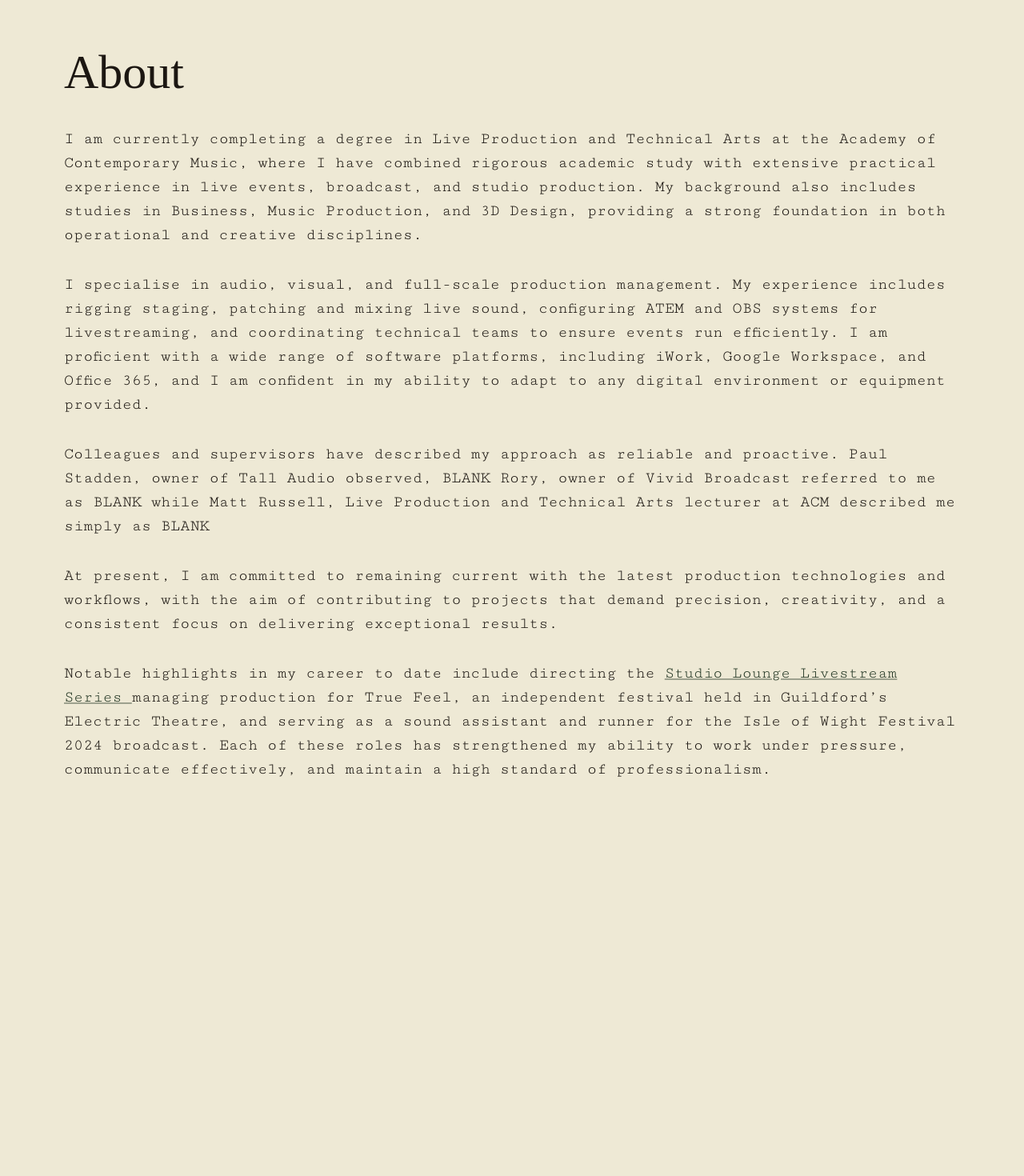
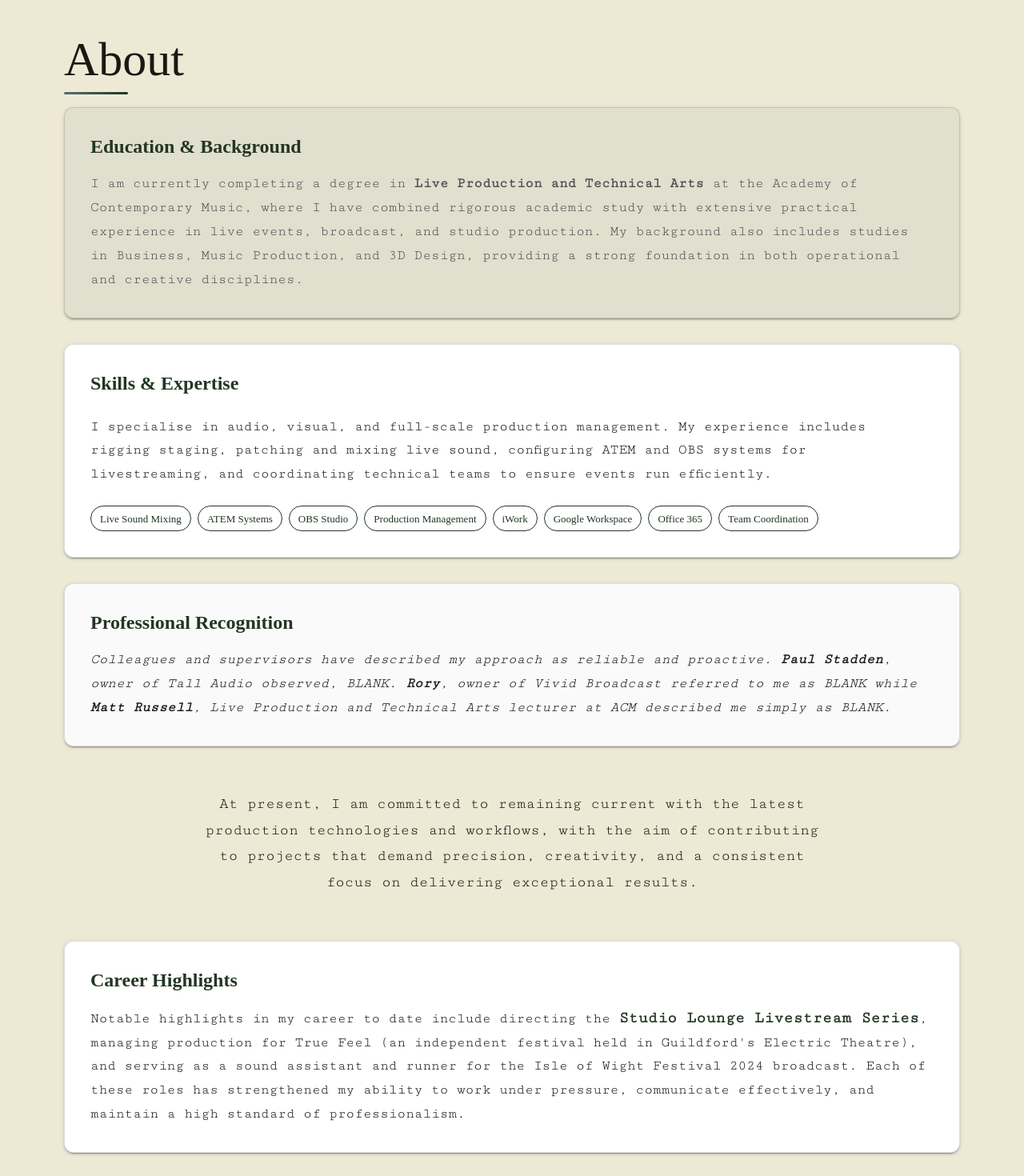
Before and after one commit to lukavr05/stan-website, a React (Vite) app: page /about in a window 1280 px wide. Shown: the part 80-1550 px from the top of the page at 80% size. Before the commit the page ends 1088 px from the top, so only its background shows below. Built offline with nearby package versions, Linux system fonts and the light colour scheme; a web font is replaced by a local one.

Commit message:
kinda updated about page

```diff
--- a/src/pages/About.jsx
+++ b/src/pages/About.jsx
@@ -1,77 +1,238 @@
-import { Box, Typography, Link } from "@mui/material";
-
+import { Box, Typography, Link, Paper, Chip, Fade } from "@mui/material";
 
 function About() {
   return (
-    <>
     <Box
       sx={{
-          paddingTop: 8,
-          marginLeft: 10,
-          marginRight: 10,
+        paddingTop: 6,
+        paddingBottom: 8,
+        marginLeft: { xs: 2, sm: 4, md: 8, lg: 10 },
+        marginRight: { xs: 2, sm: 4, md: 8, lg: 10 },
+        maxWidth: '1200px',
+        mx: 'auto'
       }}
     >
-        <Typography variant="h2">
+      {/* Header Section */}
+
+          <Typography
+            variant="h2"
+            sx={{
+              position: 'relative',
+              marginBottom: 3,
+              '&::after': {
+                content: '""',
+                position: 'absolute',
+                bottom: -8,
+                left: 0,
+                width: '80px',
+                height: '3px',
+                background: 'linear-gradient(90deg, #53716F, #233623)',
+                borderRadius: '2px',
+              }
+            }}
+          >
             About
           </Typography>
+      {/* Main Content */}
+      <Box sx={{ display: 'flex', flexDirection: 'column', gap: 4 }}>
 
-        <Typography variant="body1"
+        <Paper
+          elevation={2}
           sx={{
-            paddingTop: 4,
-            paddingBottom: 4
+            p: 4,
+            borderRadius: 3,
+            border: '1px solid',
+            borderColor: 'divider',
+            background: 'rgba(83, 113, 111, 0.08)',
           }}
         >
-          I am currently completing a degree in Live Production and Technical Arts at the Academy
-  of Contemporary Music, where I have combined rigorous academic study with extensive
+          <Typography
+            variant="h5"
+            sx={{
+              fontWeight: 600,
+              mb: 2,
+              color: 'primary.main'
+            }}
+          >
+            Education & Background
+          </Typography>
+          <Typography
+            variant="body1"
+            sx={{
+              lineHeight: 1.7,
+              fontSize: '1.1rem',
+              color: 'text.secondary'
+            }}
+          >
+            I am currently completing a degree in <strong>Live Production and Technical Arts</strong> at the
+            Academy of Contemporary Music, where I have combined rigorous academic study with extensive
             practical experience in live events, broadcast, and studio production. My background also
-  includes studies in Business, Music Production, and 3D Design, providing a strong foundation in
-  both operational and creative disciplines.
+            includes studies in Business, Music Production, and 3D Design, providing a strong foundation
+            in both operational and creative disciplines.
+          </Typography>
+        </Paper>
+
+        {/* Skills & Expertise */}
+        <Paper
+          elevation={2}
+          sx={{
+            p: 4,
+            borderRadius: 3,
+            border: '1px solid',
+            borderColor: 'divider'
+          }}
+        >
+          <Typography
+            variant="h5"
+            sx={{
+              fontWeight: 600,
+              mb: 3,
+              color: 'primary.main'
+            }}
+          >
+            Skills & Expertise
           </Typography>
 
-        <Typography variant="body1"
+          <Box sx={{ mb: 3 }}>
+            <Typography variant="body1" sx={{ lineHeight: 1.7, fontSize: '1.1rem', mb: 2 }}>
+              I specialise in audio, visual, and full-scale production management. My experience includes
+              rigging staging, patching and mixing live sound, configuring ATEM and OBS systems for
+              livestreaming, and coordinating technical teams to ensure events run efficiently.
+            </Typography>
+          </Box>
+
+          <Box sx={{ display: 'flex', flexWrap: 'wrap', gap: 1 }}>
+            {[
+              'Live Sound Mixing',
+              'ATEM Systems',
+              'OBS Studio',
+              'Production Management',
+              'iWork',
+              'Google Workspace',
+              'Office 365',
+              'Team Coordination'
+            ].map((skill) => (
+              <Chip
+                key={skill}
+                label={skill}
+                variant="outlined"
                 sx={{
-            paddingBottom: 4
+                  borderColor: 'primary.main',
+                  color: 'primary.main',
+                  '&:hover': {
+                    bgcolor: 'primary.main',
+                    color: 'white'
+                  }
+                }}
+              />
+            ))}
+          </Box>
+        </Paper>
+
+        {/* Testimonials */}
+        <Paper
+          elevation={2}
+          sx={{
+            p: 4,
+            borderRadius: 3,
+            border: '1px solid',
+            borderColor: 'divider',
+            bgcolor: 'grey.50'
           }}
         >
-          I specialise in audio, visual, and full-scale production management. My experience includes
-rigging staging, patching and mixing live sound, configuring ATEM and OBS systems for
-livestreaming, and coordinating technical teams to ensure events run efficiently. I am proficient
-with a wide range of software platforms, including iWork, Google Workspace, and Office 365,
-and I am confident in my ability to adapt to any digital environment or equipment provided.
-        </Typography>
-
-        <Typography variant="body1"
+          <Typography
+            variant="h5"
             sx={{
-            paddingBottom: 4
+              fontWeight: 600,
+              mb: 2,
+              color: 'primary.main'
             }}
           >
-          Colleagues and supervisors have described my approach as reliable and proactive. Paul
-Stadden, owner of Tall Audio observed, BLANK Rory, owner of Vivid Broadcast referred to me
-as BLANK while Matt Russell, Live Production and Technical Arts lecturer at ACM described me
-simply as BLANK
+            Professional Recognition
           </Typography>
+          <Typography
+            variant="body1"
+            sx={{
+              lineHeight: 1.7,
+              fontSize: '1.1rem',
+              fontStyle: 'italic'
+            }}
+          >
+            Colleagues and supervisors have described my approach as reliable and proactive.
+            <strong> Paul Stadden</strong>, owner of Tall Audio observed, <em>BLANK</em>. <strong>Rory</strong>,
+            owner of Vivid Broadcast referred to me as <em>BLANK</em> while <strong>Matt Russell</strong>,
+            Live Production and Technical Arts lecturer at ACM described me simply as <em>BLANK</em>.
+          </Typography>
+        </Paper>
 
-        <Typography variant="body1"
+        <Box sx={{ textAlign: 'center', py: 3 }}>
+          <Typography
+            variant="body1"
             sx={{
-            paddingBottom: 4
+              lineHeight: 1.7,
+              fontSize: '1.2rem',
+              maxWidth: '800px',
+              mx: 'auto',
+              fontWeight: 500
             }}
           >
             At present, I am committed to remaining current with the latest production technologies and
             workflows, with the aim of contributing to projects that demand precision, creativity, and a
             consistent focus on delivering exceptional results.
           </Typography>
+        </Box>
 
-        <Typography variant="body1"
+        {/* Career Highlights */}
+        <Paper
+          elevation={2}
           sx={{
-            paddingBottom: 4
+            p: 4,
+            borderRadius: 3,
+            border: '1px solid',
+            borderColor: 'divider'
           }}
         >
-          Notable highlights in my career to date include directing the <Link href="https://www.youtube.com/playlist?list=PLIwnNsTtZiwgz2rGloHmp_OBKKpjr7JVP" variant="body1">Studio Lounge Livestream Series </Link>
-          managing production for True Feel, an independent festival held in Guildford’s Electric Theatre, and serving as a sound assistant and runner for the Isle of Wight Festival 2024 broadcast. Each of these roles has strengthened my ability to work under pressure, communicate effectively, and maintain a high standard of professionalism.
+          <Typography
+            variant="h5"
+            sx={{
+              fontWeight: 600,
+              mb: 2,
+              color: 'primary.main'
+            }}
+          >
+            Career Highlights
           </Typography>
+          <Typography
+            variant="body1"
+            sx={{
+              lineHeight: 1.7,
+              fontSize: '1.1rem'
+            }}
+          >
+            Notable highlights in my career to date include directing the{' '}
+            <Link
+              href="https://www.youtube.com/playlist?list=PLIwnNsTtZiwgz2rGloHmp_OBKKpjr7JVP"
+              variant="body1"
+              sx={{
+                fontWeight: 600,
+                textDecoration: 'none',
+                '&:hover': {
+                  textDecoration: 'underline'
+                }
+              }}
+            >
+              Studio Lounge Livestream Series
+            </Link>
+            , managing production for True Feel (an independent festival held in Guildford's Electric Theatre),
+            and serving as a sound assistant and runner for the Isle of Wight Festival 2024 broadcast.
+            Each of these roles has strengthened my ability to work under pressure, communicate effectively,
+            and maintain a high standard of professionalism.
+          </Typography>
+        </Paper>
+
       </Box>
-    </>
-  )
+    </Box>
+  );
 }
 
 export default About;
```
Lines whose indentation alone changed are shown as unchanged.
